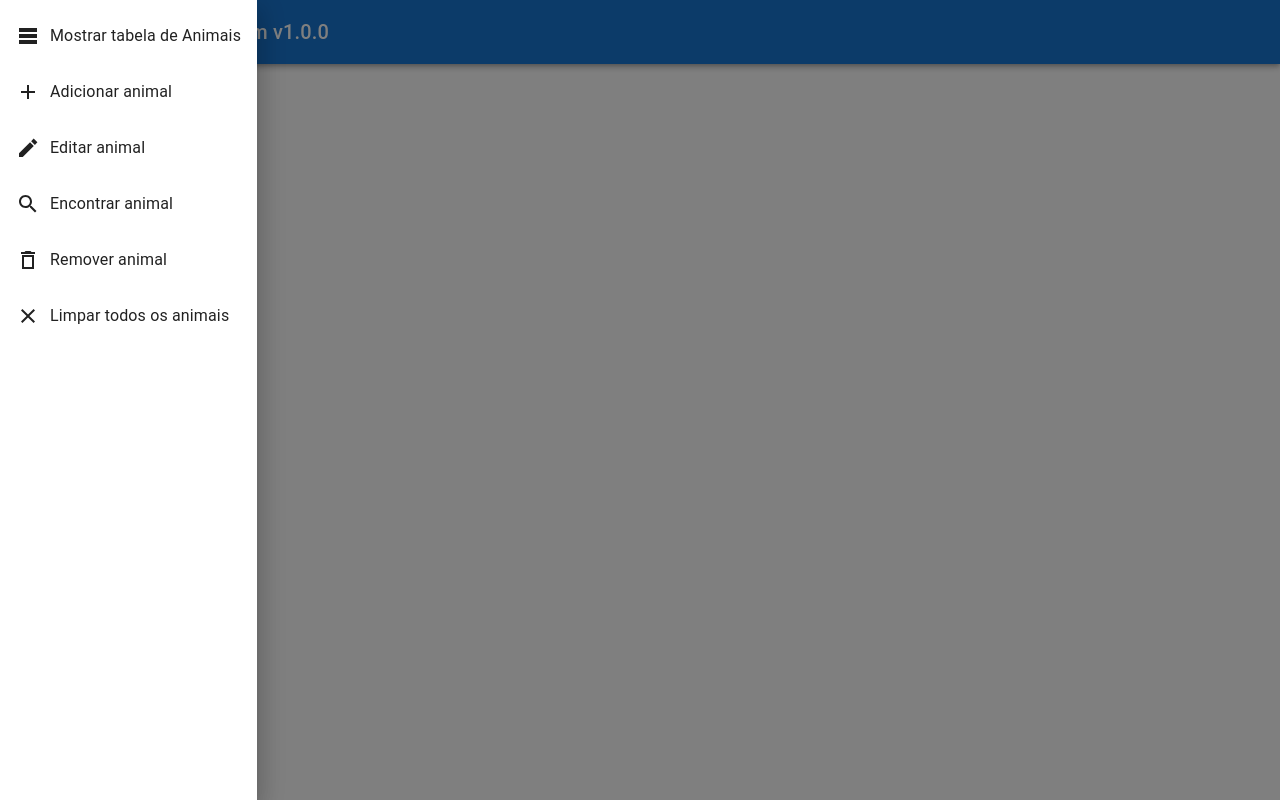
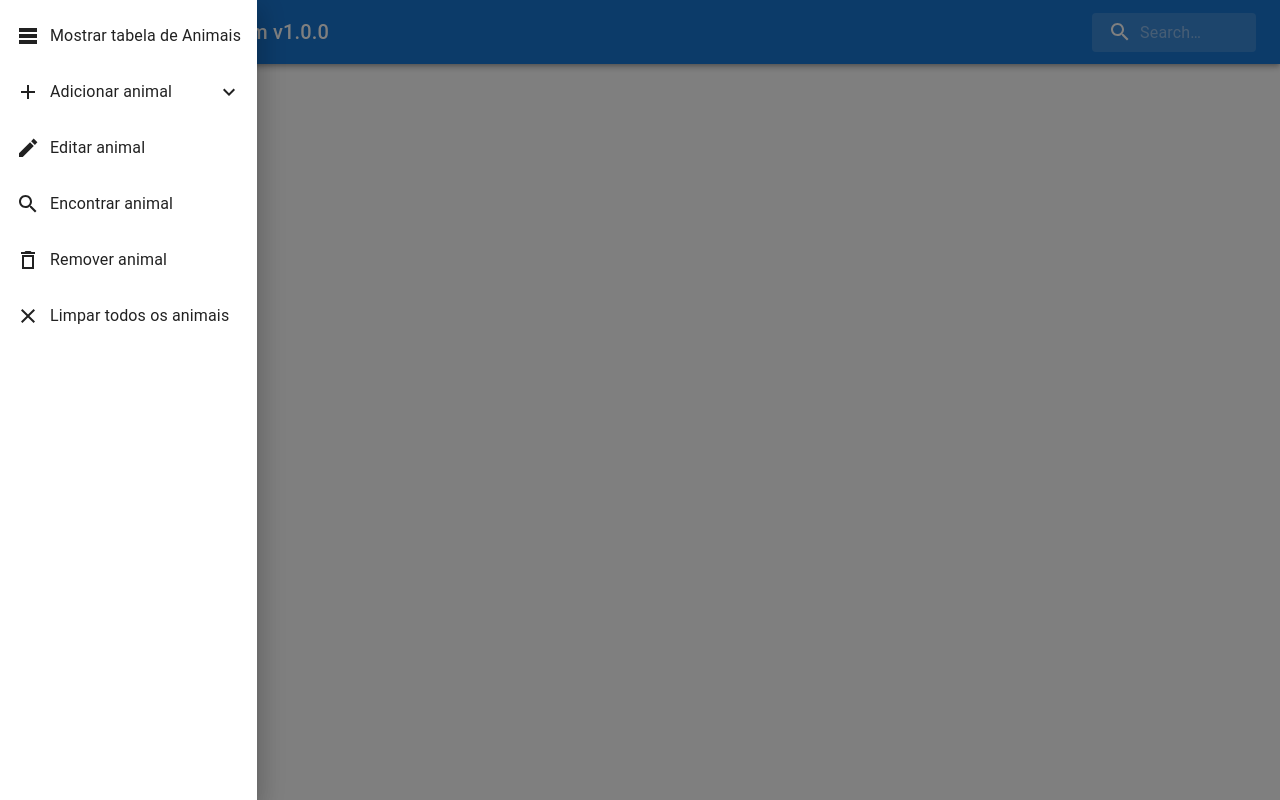
Before and after one commit to dudupuci/zoo-system-react, a React (Create React App) app: page / in a window 1280 px wide. Both pictures are taken after a click on the button "open drawer". Built offline with nearby package versions, Linux system fonts and the light colour scheme.

Commit message:
:sparkles: home.js

```diff
--- a/src/Home.js
+++ b/src/Home.js
@@ -12,13 +12,15 @@ import Drawer from '@mui/material/Drawer';
 import List from '@mui/material/List';
 import ListItem from '@mui/material/ListItem';
 import ListItemText from '@mui/material/ListItemText';
-import CustomizedTables from './components/AnimalsTableComponent';
+import ExpandLessIcon from '@mui/icons-material/ExpandLess';
+import ExpandMoreIcon from '@mui/icons-material/ExpandMore';
+import AddIcon from '@mui/icons-material/Add';
 import TableRowsIcon from '@mui/icons-material/TableRows';
-import AddIcon from '@mui/icons-material/Add';
 import DeleteOutlineSharpIcon from '@mui/icons-material/DeleteOutlineSharp';
 import SearchSharpIcon from '@mui/icons-material/SearchSharp';
 import EditSharpIcon from '@mui/icons-material/EditSharp';
 import ClearSharpIcon from '@mui/icons-material/ClearSharp';
+import CustomizedTables from './components/AnimalsTableComponent';
 
 const Search = styled('div')(({ theme }) => ({
   position: 'relative',
@@ -49,7 +51,6 @@ const StyledInputBase = styled(InputBase)(({ theme }) => ({
   color: 'inherit',
   '& .MuiInputBase-input': {
     padding: theme.spacing(1, 1, 1, 0),
-        // vertical padding + font size from searchIcon
     paddingLeft: `calc(1em + ${theme.spacing(4)})`,
     transition: theme.transitions.create('width'),
     width: '100%',
@@ -66,30 +67,17 @@ const StyledIcon = styled(ListItemText)(({ theme }) => ({
   marginLeft: '10px',
 }));
 
-
-const AnimalTable = () => { }
-const AddAnimalForm = () => {
-    return <div>Form adicionar animal</div>
-}
-const EditAnimalForm = () => {
-    return <div>Form editar animal</div>
-}
-const FindAnimal = () => {
-    return <div>Inserir UUID String e encontrar animal</div>
-}
-
-const RemoveAnimal = () => {
-    return <div>Inserir UUID String e remover animal</div>
-}
-
-const ClearAnimals = () => {
-    return <div>Limpa todos os animais do BD</div>
-}
-
+const AnimalTable = () => <div>Tabela de Animais</div>;
+const AddAnimalForm = () => <div>Formulário de Adicionar Animal</div>;
+const EditAnimalForm = () => <div>Formulário de Editar Animal</div>;
+const FindAnimal = () => <div>Encontrar Animal</div>;
+const RemoveAnimal = () => <div>Remover Animal</div>;
+const ClearAnimals = () => <div>Limpar Todos os Animais</div>;
 
 export default function SearchAppBar() {
   const [isDrawerOpen, setIsDrawerOpen] = React.useState(false);
   const [selectedComponent, setSelectedComponent] = React.useState(null);
+  const [isSubMenuOpen, setIsSubMenuOpen] = React.useState(false);
 
   const handleDrawerToggle = () => {
     setIsDrawerOpen(!isDrawerOpen);
@@ -97,28 +85,35 @@ export default function SearchAppBar() {
 
   const handleMenuItemClick = (component) => {
     setSelectedComponent(component);
+    setIsSubMenuOpen(false);
+  };
+
+  const handleSubMenuItemClick = (component) => {
+    setSelectedComponent(component);
     setIsDrawerOpen(false);
-    }
+  };
 
-
-
+  const handleAddAnimalClick = () => {
+    setIsSubMenuOpen(!isSubMenuOpen);
+  };
 
   const renderComponent = () => {
     if (selectedComponent === 'animalTable') {
       return <CustomizedTables />;
+      setIsDrawerOpen(false);
     } else if (selectedComponent === 'add') {
-            return <AddAnimalForm />
+      return <AddAnimalForm />;
     } else if (selectedComponent === 'edit') {
-            return <EditAnimalForm />
+      return <EditAnimalForm />;
     } else if (selectedComponent === 'find') {
-            return <FindAnimal />
+      return <FindAnimal />;
+    } else if (selectedComponent === 'remove') {
+      return <RemoveAnimal />;
     } else if (selectedComponent === 'clear') {
-            return <ClearAnimals />
-        } else if (selectedComponent === 'remove') {
-            return <RemoveAnimal />
+      return <ClearAnimals />;
     }
     return null;
-    }
+  };
 
   return (
     <Box sx={{ flexGrow: 1 }}>
@@ -138,11 +133,14 @@ export default function SearchAppBar() {
             variant="h6"
             noWrap
             component="div"
-                        sx={{ flexGrow: 1, display: { xs: 'none', sm: 'block', textAlign: 'left' } }}
+            sx={{
+              flexGrow: 1,
+              display: { xs: 'none', sm: 'block', textAlign: 'left' },
+            }}
           >
             Animals ZOO System v1.0.0
           </Typography>
-                    {/* <Search>
+          <Search>
             <SearchIconWrapper>
               <SearchIcon />
             </SearchIconWrapper>
@@ -150,33 +148,60 @@ export default function SearchAppBar() {
               placeholder="Search…"
               inputProps={{ 'aria-label': 'search' }}
             />
-                    </Search> */}
+          </Search>
         </Toolbar>
       </AppBar>
-            <Drawer
-                anchor="left"
-                open={isDrawerOpen}
-                onClose={handleDrawerToggle}
-            >
+      <Drawer anchor="left" open={isDrawerOpen} onClose={handleDrawerToggle}>
         <List>
           <ListItem button onClick={() => handleMenuItemClick('animalTable')}>
-                        <TableRowsIcon />  <StyledIcon> <ListItemText primary="Mostrar tabela de Animais" /> </StyledIcon>
+            <TableRowsIcon />
+            <StyledIcon>
+              <ListItemText primary="Mostrar tabela de Animais" />
+            </StyledIcon>
           </ListItem>
-
-                    <ListItem button onClick={() => handleMenuItemClick('add')}>
-                        <AddIcon /> <StyledIcon> <ListItemText primary="Adicionar animal" /> </StyledIcon>
+          <ListItem button onClick={handleAddAnimalClick}>
+            <AddIcon />
+            <StyledIcon>
+              <ListItemText primary="Adicionar animal" />
+            </StyledIcon>
+            {isSubMenuOpen ? <ExpandLessIcon /> : <ExpandMoreIcon />}
           </ListItem>
+          {isSubMenuOpen && (
+            <List sx={{ pl: 3 }}>
+              <ListItem button onClick={() => handleSubMenuItemClick('add-dog')}>
+                <ListItemText primary="Cachorro" />
+              </ListItem>
+              <ListItem button onClick={() => handleSubMenuItemClick('add-cat')}>
+                <ListItemText primary="Gato" />
+              </ListItem>
+              <ListItem button onClick={() => handleSubMenuItemClick('add-bird')}>
+                <ListItemText primary="Pássaro" />
+              </ListItem>
+            </List>
+          )}
           <ListItem button onClick={() => handleMenuItemClick('edit')}>
-                        <EditSharpIcon /> <StyledIcon><ListItemText primary="Editar animal" /></StyledIcon>
+            <EditSharpIcon />
+            <StyledIcon>
+              <ListItemText primary="Editar animal" />
+            </StyledIcon>
           </ListItem>
           <ListItem button onClick={() => handleMenuItemClick('find')}>
-                        <SearchSharpIcon />  <StyledIcon> <ListItemText primary="Encontrar animal" /></StyledIcon>
+            <SearchSharpIcon />
+            <StyledIcon>
+              <ListItemText primary="Encontrar animal" />
+            </StyledIcon>
           </ListItem>
           <ListItem button onClick={() => handleMenuItemClick('remove')}>
-                        <DeleteOutlineSharpIcon />  <StyledIcon><ListItemText primary="Remover animal" /></StyledIcon>
+            <DeleteOutlineSharpIcon />
+            <StyledIcon>
+              <ListItemText primary="Remover animal" />
+            </StyledIcon>
           </ListItem>
           <ListItem button onClick={() => handleMenuItemClick('clear')}>
-                        <ClearSharpIcon /> <StyledIcon><ListItemText primary="Limpar todos os animais" /></StyledIcon>
+            <ClearSharpIcon />
+            <StyledIcon>
+              <ListItemText primary="Limpar todos os animais" />
+            </StyledIcon>
           </ListItem>
         </List>
       </Drawer>
```
Lines whose indentation alone changed are shown as unchanged.
